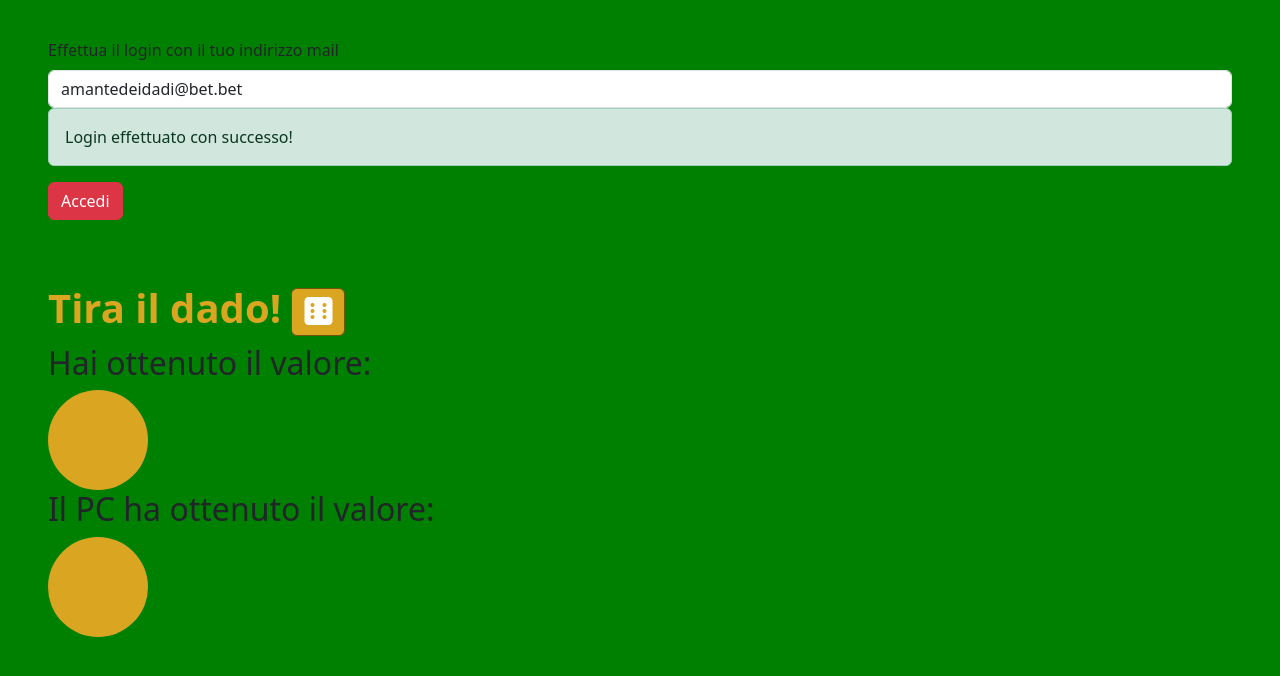
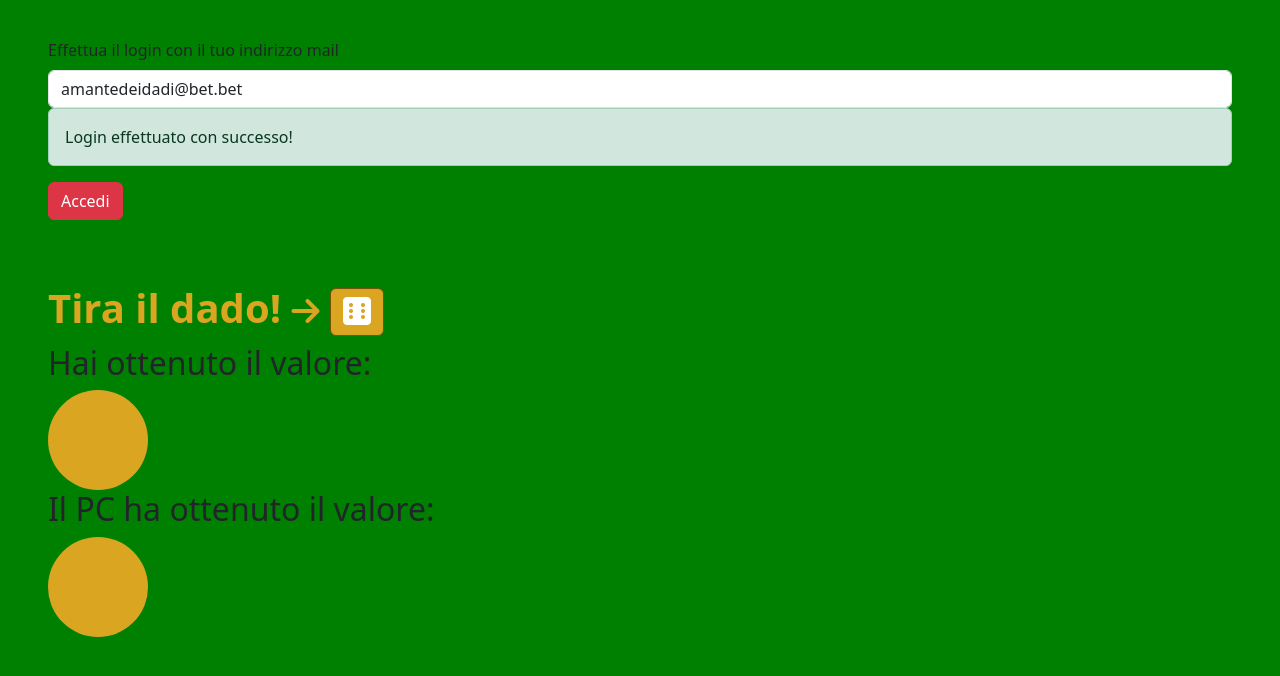
Before and after one commit to PasquiFra/js-mail-dadi, a plain HTML site: page index.html in a window 1280 px wide. Both pictures are taken after a click on the button "Accedi". Shown: the part 160-836 px from the top of the page. Drawn offline with nearby package versions, Linux system fonts and the light colour scheme.

Commit message:
arrow right

```diff
--- a/index.html
+++ b/index.html
@@ -58,7 +58,7 @@
 
         <section class="m-5 d-none" id="dices">
 
-            <h2 class="get-value">Tira il dado! <button type="button" class="btn btn-danger" id="dado"><i class="fa-solid fa-dice-six"></i></button></h2>
+            <h2 class="get-value">Tira il dado! <i class="fa-solid fa-arrow-right"></i> <button type="button" class="btn btn-danger" id="dado"><i class="fa-solid fa-dice-six"></i></button></h2>
 
 
             <h2>Hai ottenuto il valore: </h2>
```
